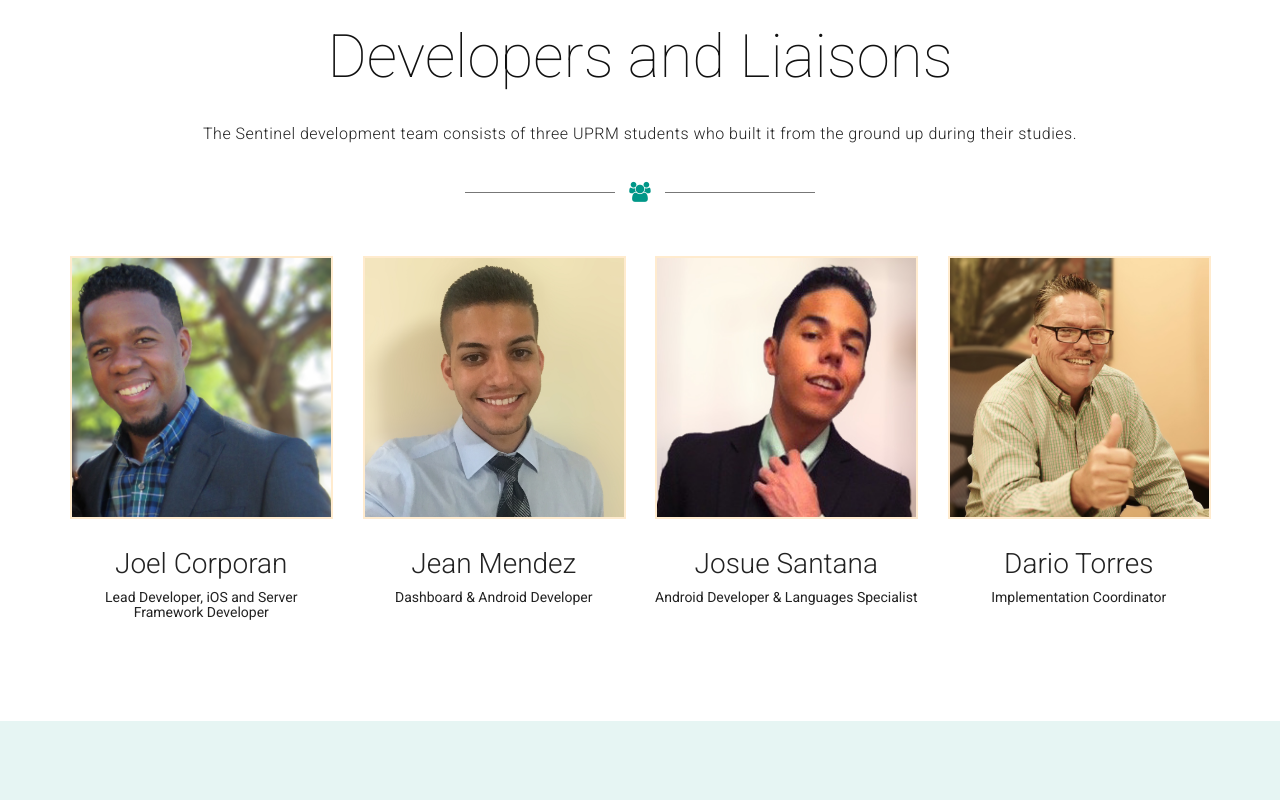
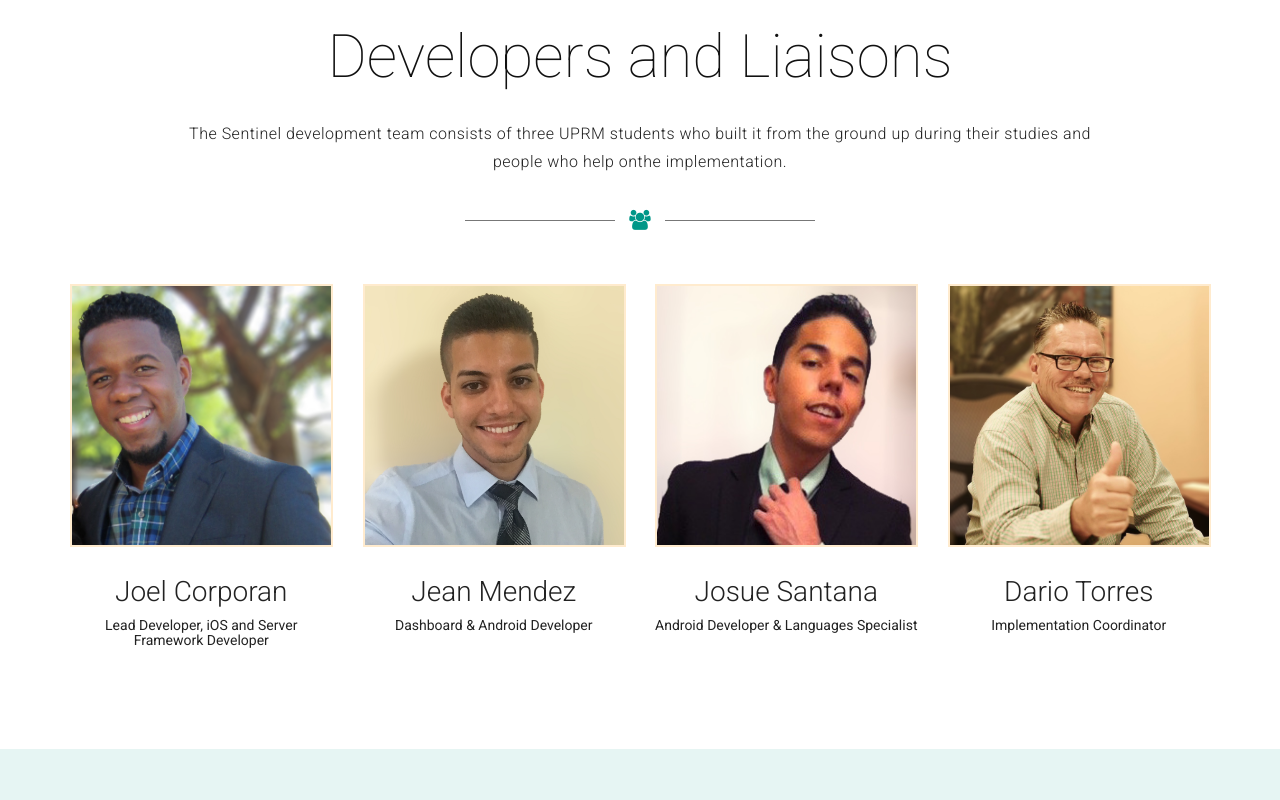
Before and after one commit to joelcorporan/joelcorporan.github.io, a plain HTML site: page index.html in a window 1280 px wide. Shown: the part 4500-5300 px from the top of the page. Drawn offline with nearby package versions, Linux system fonts and the light colour scheme; a web font is replaced by a local one.

Commit message:
completed

```diff
--- a/index.html
+++ b/index.html
@@ -335,7 +335,7 @@
 
           <div class="header">
             <h1>Developers and Liaisons</h1>
-            <p>The Sentinel development team consists of three UPRM students who built it from the ground up during their studies.</p>
+            <p>The Sentinel development team consists of three UPRM students who built it from the ground up during their studies and people who help onthe implementation.</p>
             <div class="underline"><i class="fa fa-users"></i></div>
           </div> <!-- end .container> .header -->
 
```
